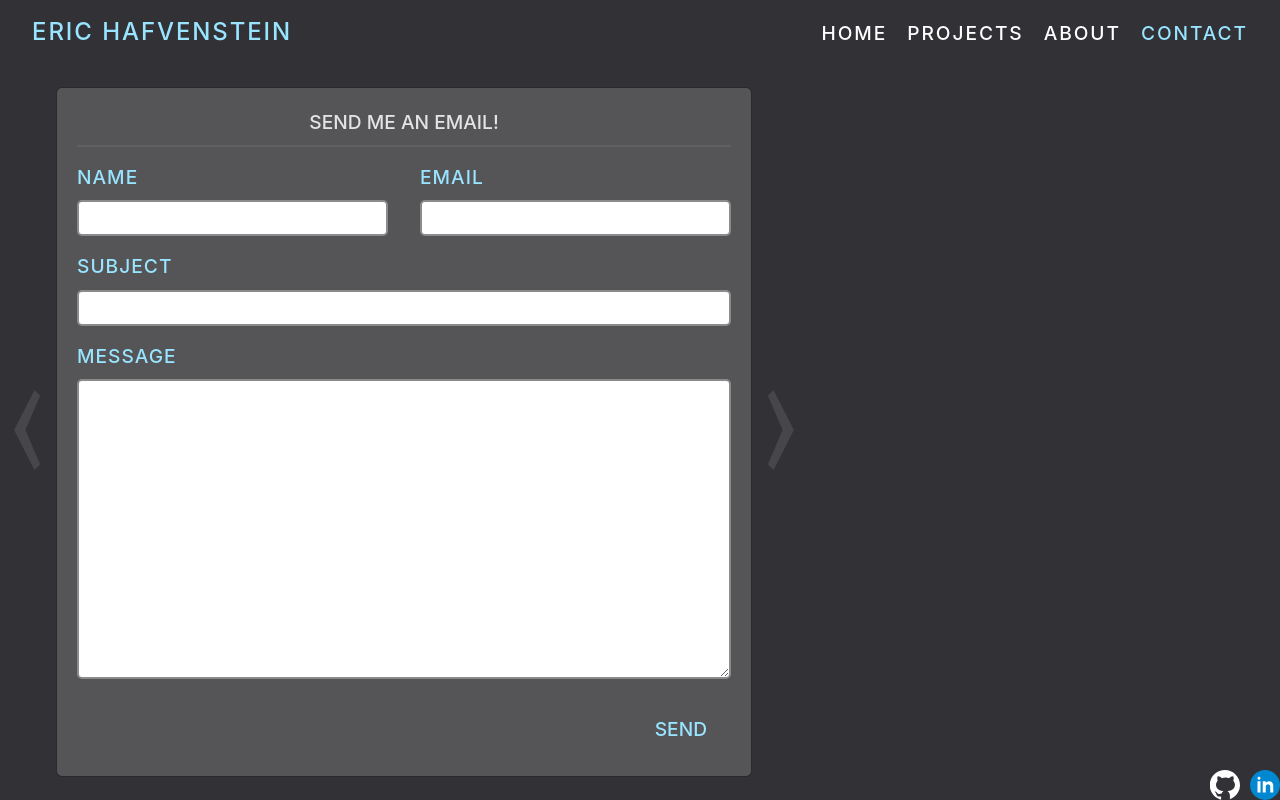
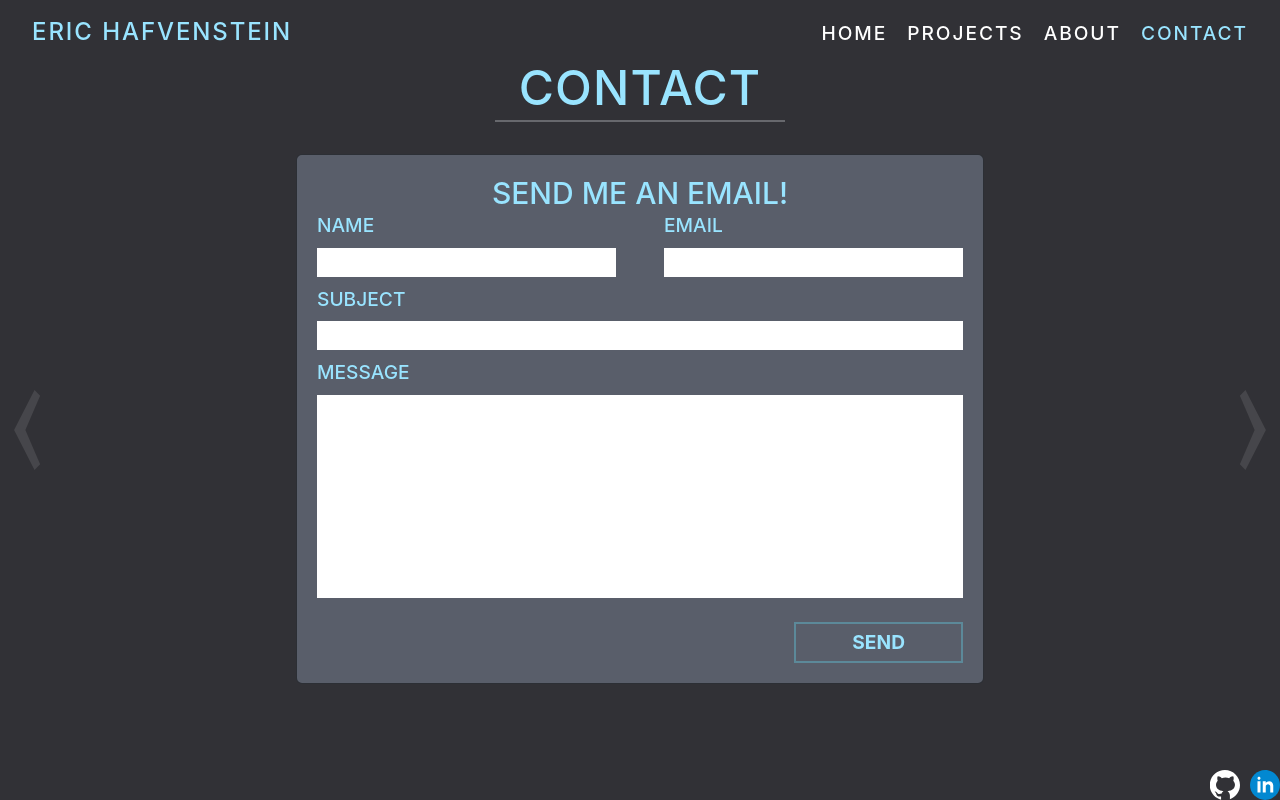
Before and after one commit to theFlexOne/my_portfolio, a React (Create React App) app: page /contact in a window 1280 px wide. Built offline with nearby package versions, Linux system fonts and the light colour scheme.

Commit message:
finished styling with tailwind

```diff
--- a/package.json
+++ b/package.json
@@ -40,6 +40,7 @@
   "devDependencies": {
     "autoprefixer": "^10.4.13",
     "postcss": "^8.4.19",
+    "tailwind-scrollbar": "^2.0.1",
     "tailwindcss": "^3.2.4"
   }
 }
--- a/src/App.js
+++ b/src/App.js
@@ -4,7 +4,7 @@ import Main from "./components/Main/Main";
 
 function App() {
   return (
-    <div className="App h-screen bg-bg-default font-primary text-primary-300">
+    <div className="App h-screen bg-bg-default font-primary text-primary-300 max-h-full overflow-hidden">
       <Layout>
         <Main />
       </Layout>
--- a/src/pages/About/About.js
+++ b/src/pages/About/About.js
@@ -1,30 +1,53 @@
-import "./about.css";
+import aboutImg from "../../assets/about-image.png";
+// import "./about.css";
 
 const About = () => {
   return (
-    <section className="about">
-      <h2>About</h2>
-      <div className="content">
+    <main className="flex flex-1 gap-8 px-12 max-w-screen-xl mx-auto">
+      <div className="flex basis-1/3 items-center">
+        <img src={aboutImg} alt="" className="max-h-full" />
+      </div>
+      <div className="flex flex-col flex-1 my-auto">
+        <h1 className="text-5xl mb-12 tracking-wide pb-2 border-b-2 w-[96%]">
+          About
+        </h1>
+        <div className="mb-auto flex flex-col gap-8 text-justify overflow-y-auto flex-1 max-h-96 pr-12 scrollbar scrollbar-thumb-primary-500 normal-case">
           <p>
-          Lorem ipsum, dolor sit amet consectetur adipisicing elit. Esse
-          laboriosam excepturi, voluptas odio veniam quidem impedit alias! Esse
-          ipsum asperiores culpa voluptate dolore? Quo, blanditiis sint rem
-          natus incidunt sit!
+            Muhammad Ali once said, “Even the greatest was once a beginner.
+            Don’t be afraid to take that first step”.
           </p>
           <p>
-          Lorem ipsum, dolor sit amet consectetur adipisicing elit. Esse
-          laboriosam excepturi, voluptas odio veniam quidem impedit alias! Esse
-          ipsum asperiores culpa voluptate dolore? Quo, blanditiis sint rem
-          natus incidunt sit!
+            My life changed the day I wrote my first line of code. Never had I
+            found something that was so enthralling. Soon, I was completely
+            hooked, and knew that I wanted nothing more than to be the greatest
+            of all time.
           </p>
           <p>
-          Lorem ipsum, dolor sit amet consectetur adipisicing elit. Esse
-          laboriosam excepturi, voluptas odio veniam quidem impedit alias! Esse
-          ipsum asperiores culpa voluptate dolore? Quo, blanditiis sint rem
-          natus incidunt sit!
+            I’m only being a little tongue-in-cheek here, although I don’t think
+            I can match the confidence of Muhammad Ali, my faith in my own
+            abilities comes close and my motivation to be the best could compete
+            with his, too.
+          </p>
+          <p>
+            To me, being the greatest of all time is much more than simply
+            writing the “best” code, whatever that means, but it’s about a
+            plurality of topics, including feeling an obligation to always learn
+            new technologies and improve on the ones I already know, actively
+            using any and all available resources to do so. It’s about an
+            obligation to being a good team member motivated to work with others
+            and complete my assigned tasks. It’s also about an ethical
+            responsibility to only use my skills to make a positive impact on
+            the world, and to resolutely refuse otherwise.
+          </p>
+          <p>
+            To humble myself a little bit, I will probably never be the greatest
+            of all time. But that’s not really the point. The point is to always
+            work to close that gap. I may never be the GOAT, but I will always
+            be getting closer.
           </p>
         </div>
-    </section>
+      </div>
+    </main>
   );
 };
 
--- a/src/pages/Contact/Contact.js
+++ b/src/pages/Contact/Contact.js
@@ -1,4 +1,4 @@
-import "./contact.css";
+// import "./contact.css";
 import emailjs from "@emailjs/browser";
 import { useRef, useState } from "react";
 
@@ -57,40 +57,70 @@ const Contact = () => {
   })();
 
   return (
-    <div className="contact-page">
-      <div className="form-container">
-        <h2>Send me an email!</h2>
-        <form ref={form} onSubmit={sendEmail} onChange={handleFormChange}>
-          <div className="input-group">
-            <label htmlFor="nameInput">
+    <main className="flex-1 flex flex-col items-center items-center h-full gap-8">
+      <h1 className="text-5xl px-6 border-b-2 border-gray-200 border-opacity-30 pb-2 tracking-wide">
+        Contact
+      </h1>
+      <div className="p-5 border border-black/50 rounded-md bg-gray-500 bg-opacity-70">
+        <h2 className="text-center text-3xl">Send me an email!</h2>
+        <form
+          className="flex flex-col gap-2"
+          ref={form}
+          onSubmit={sendEmail}
+          onChange={handleFormChange}
+        >
+          <div className="flex gap-12">
+            <label className="flex flex-col flex- gap-2" htmlFor="nameInput">
               <p>Name</p>
-              <input id="nameInput" type="text" name="name" />
+              <input
+                className="text-black"
+                id="nameInput"
+                type="text"
+                name="name"
+              />
             </label>
-            <label htmlFor="emailInput">
+            <label className="flex flex-col gap-2" htmlFor="emailInput">
               <p>Email</p>
-              <input id="emailInput" type="email" name="email" />
+              <input
+                className="text-black"
+                id="emailInput"
+                type="email"
+                name="email"
+              />
               {emailError && <p className="error">{emailError}</p>}
             </label>
           </div>
-          <label htmlFor="subjectInput">
+          <label className="flex flex-col gap-2" htmlFor="subjectInput">
             <p>Subject</p>
-            <input id="subjectInput" type="text" name="subject" />
+            <input
+              className="text-black"
+              id="subjectInput"
+              type="text"
+              name="subject"
+            />
           </label>
-          <label htmlFor="messageInput">
+          <label
+            className="flex flex-col gap-2 max-h-60"
+            htmlFor="messageInput"
+          >
             <p>Message</p>
             <textarea
+              className="resize-none text-black"
               id="messageInput"
-              cols="30"
+              cols="20"
               rows="10"
               name="message"
             ></textarea>
           </label>
-          <button type="submit" className={buttonClass}>
+          <button
+            type="submit"
+            className="border-2 border-primary-500 max-w-max px-14 py-1 self-end mt-4 uppercase font-bold hover:bg-primary-300 hover:text-gray-800"
+          >
             {buttonText}
           </button>
         </form>
       </div>
-    </div>
+    </main>
   );
 };
 
--- a/src/pages/Projects/Projects.js
+++ b/src/pages/Projects/Projects.js
@@ -44,21 +44,25 @@ const Projects = ({ images }) => {
 
   return (
     activeProject && (
-      <main className="flex flex-1 px-12 py-8 justify-center gap-8">
+      <main className="flex flex-1 flex-col px-12 pb-8 pt-4 justify-center gap-8 max-w-screen-lg mx-auto">
+        <h1 className="text-5xl tracking-wide border-b-2 border-gray-300 border-opacity-30 w-fit px-4 pb-2">
+          Projects
+        </h1>
+        <div className="flex flex-1 gap-6">
           <div className="flex flex-col gap-2 basis-5/6 py-6 px-16 border border-black/25 shadow items-center bg-gray-800 rounded-md">
-          <h1 className="text-center text-5xl tracking-wider mb-2">
+            <h2 className="text-center text-4xl tracking-wider mb-2">
               {activeProject.title}
-          </h1>
+            </h2>
             <img
               src={activeProject.img}
               alt={activeProject.img}
-            className="border border-black/25 rounded-lg shadow"
+              className="border border-black/25 rounded-lg shadow h-full max-h-[200px]"
             />
             <p className="text-justify my-auto text-base leading-loose">
               {activeProject.description}
             </p>
           </div>
-        <div className="flex flex-col justify-center gap-8 px-1 py-8">
+          <div className="flex flex-col basis-1/6 items-center justify-center gap-8 px-1 py-8">
             {Object.entries(projectsData.current).map(([key, data]) => {
               return (
                 <img
@@ -69,6 +73,7 @@ const Projects = ({ images }) => {
                 />
               );
             })}
+          </div>
         </div>
       </main>
     )
--- a/tailwind.config.js
+++ b/tailwind.config.js
@@ -36,5 +36,5 @@ module.exports = {
       },
     },
   },
-  plugins: [],
+  plugins: [require("tailwind-scrollbar")],
 };
```
Also changed, not shown: src/components/Layout/Layout.js (+0 -18 lines), src/assets/about-image.png (added), 1 other file (tests, documents, lock files or other folders). Lines whose indentation alone changed are shown as unchanged.
